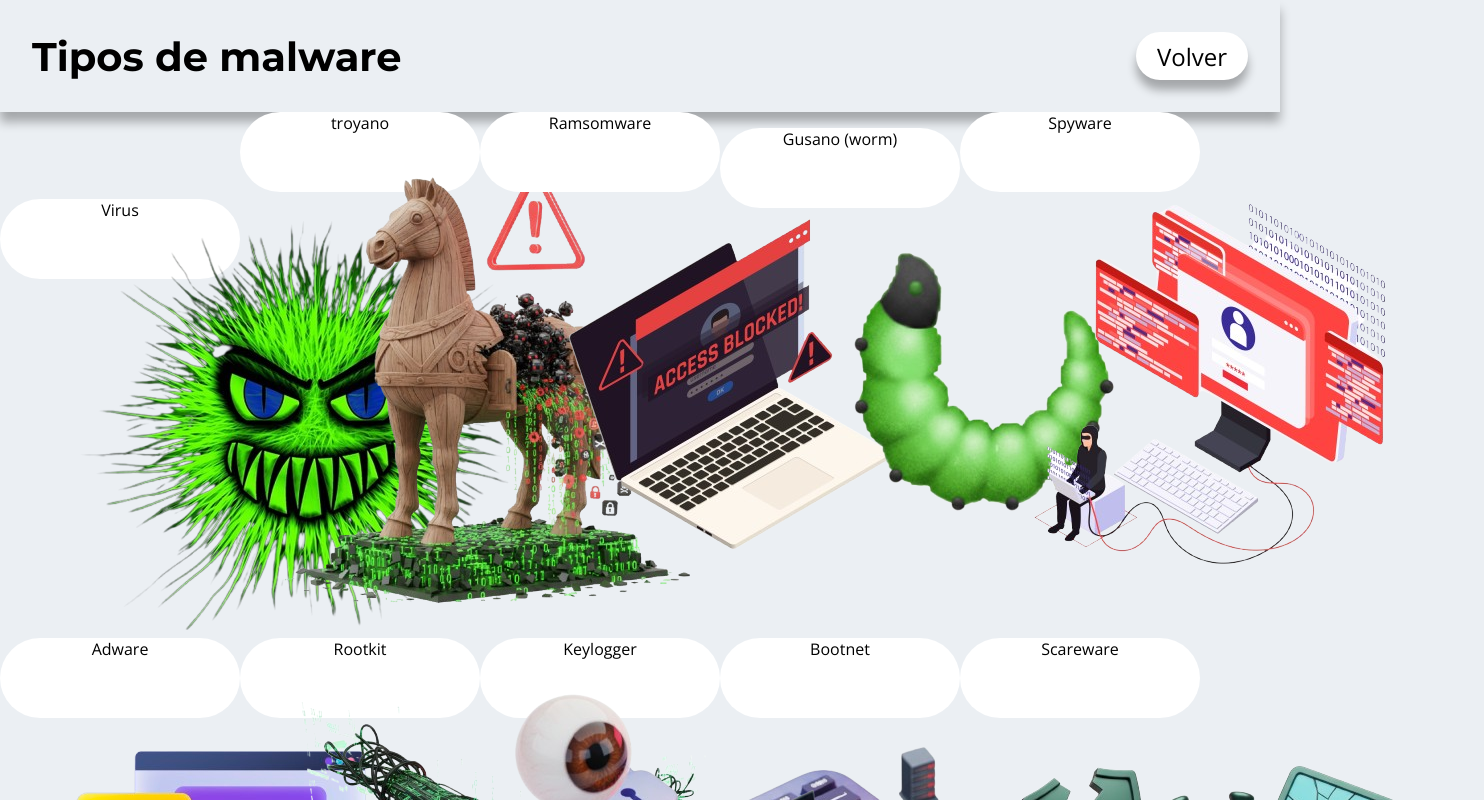
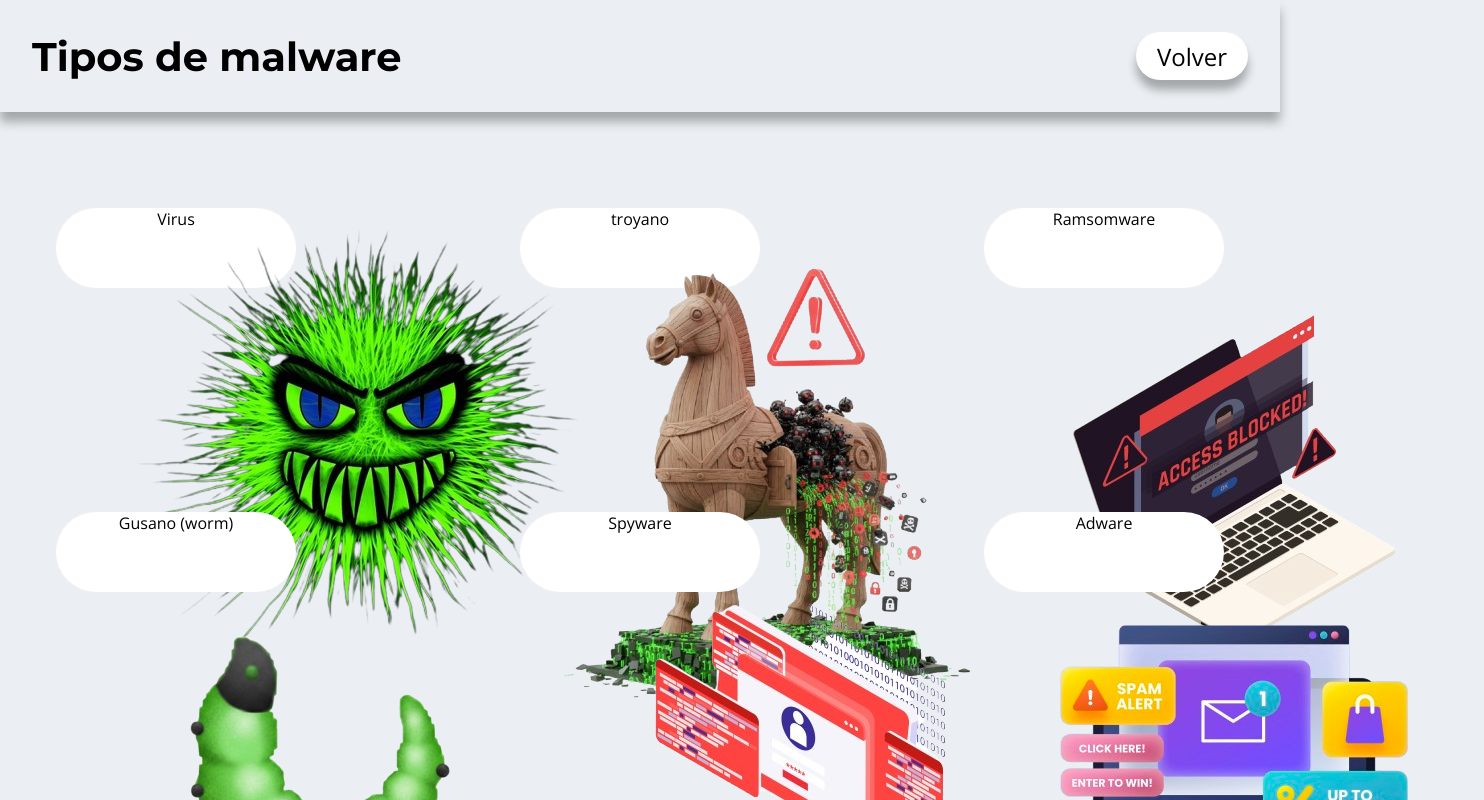
Before and after one commit to cristianantinir/seguridad_informatica, a React (Create React App) app: page /tiposMalware in a window 1280 px wide. Shown: the top 800 px of the page, 1484 px wide, since content can reach past the window. Built offline with nearby package versions, Linux system fonts and the light colour scheme.

Commit message:
Estilo general para contenedor de 'Botones de malware'

```diff
--- a/src/pages/Tiposmalware.module.css
+++ b/src/pages/Tiposmalware.module.css
@@ -33,3 +33,12 @@ body{
   width: 14vh;
   box-shadow: 0 10px 10px rgba(0, 0, 0, 0.3);
 }
+
+.botonesmalware {
+  display: flex;
+  flex-wrap: wrap;
+  justify-content: center;
+  gap: 14rem;
+  margin-top: 10vh;
+  padding: 1rem;
+}
```
